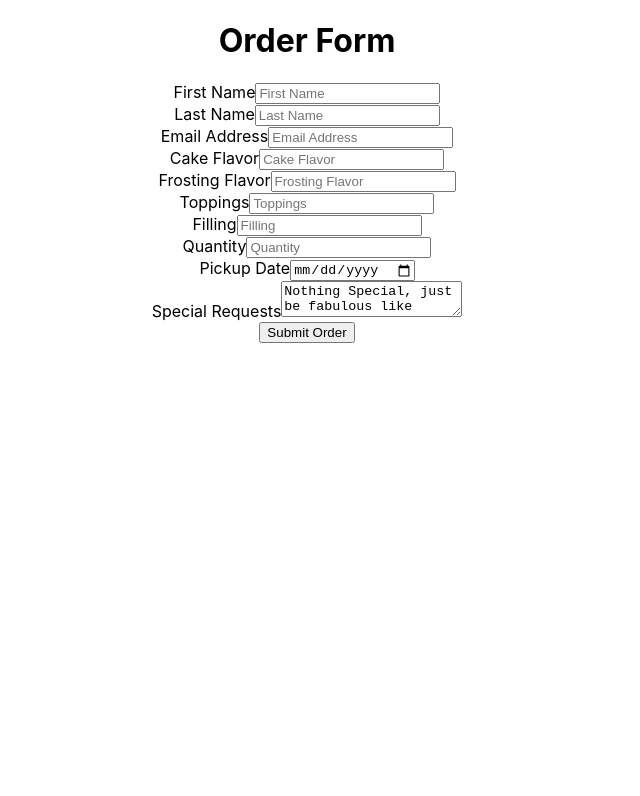
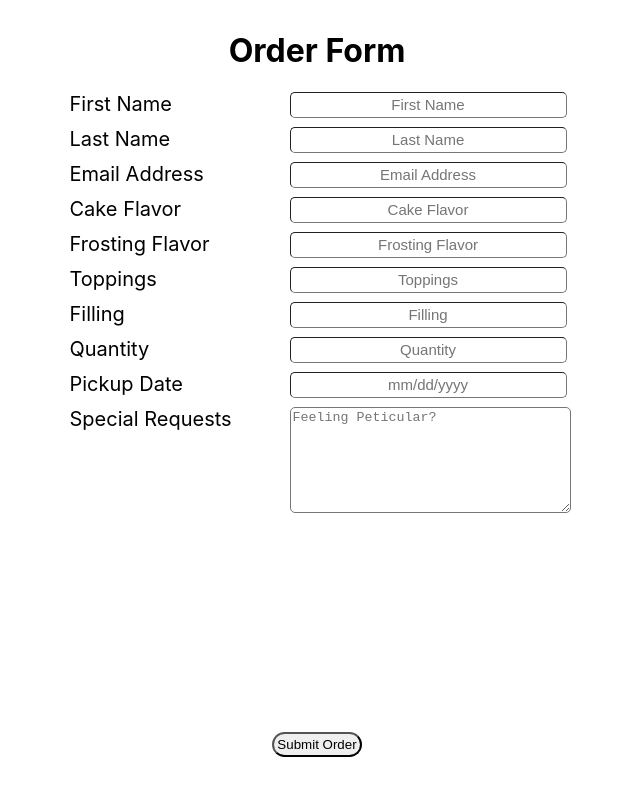
Before and after one commit to Pockets1514/HooksandEmailJS, a React (Create React App) app: page / in a window 1280 px wide. Shown: the top 796 px of the page, without its empty margins (333-973 px from the left). Built offline with nearby package versions, Linux system fonts and the light colour scheme.

Commit message:
corrected connection to emailjs template and added grid to order form

```diff
--- a/package.json
+++ b/package.json
@@ -10,6 +10,7 @@
     "react": "^17.0.2",
     "react-dom": "^17.0.2",
     "react-scripts": "4.0.3",
+    "sass": "^1.44.0",
     "web-vitals": "^1.1.2"
   },
   "scripts": {
--- a/public/index.html
+++ b/public/index.html
@@ -24,20 +24,10 @@
       work correctly both with client-side routing and a non-root public URL.
       Learn how to configure a non-root public URL by running `npm run build`.
     -->
-    <title>React App</title>
+    <title>BohoToGo</title>
   </head>
   <body>
     <noscript>You need to enable JavaScript to run this app.</noscript>
     <div id="root"></div>
-    <!--
-      This HTML file is a template.
-      If you open it directly in the browser, you will see an empty page.
-
-      You can add webfonts, meta tags, or analytics to this file.
-      The build step will place the bundled scripts into the <body> tag.
-
-      To begin the development, run `npm start` or `yarn start`.
-      To create a production bundle, use `npm run build` or `yarn build`.
-    -->
   </body>
 </html>
--- a/src/App.js
+++ b/src/App.js
@@ -1,4 +1,5 @@
 import "./App.css";
+import "./styles/index.scss";
 import OrderForm from "./components/order/OrderForm";
 function App() {
   return (
--- a/src/components/order/FormElements.js
+++ b/src/components/order/FormElements.js
@@ -63,14 +63,12 @@ export class FormTextArea extends Component {
       <div className={`${className} form-textarea`}>
         <label className="form-textarea__label">{title}</label>
         <textarea
-          className="form-textarea__textarea form-data"
+          className="form-textarea__area form-data"
           type={type}
           value={value}
           placeholder={placeholder}
           onChange={onChange}
-        >
-          {title}
-        </textarea>
+        />
       </div>
     );
   }
--- a/src/components/order/OrderForm.js
+++ b/src/components/order/OrderForm.js
@@ -61,7 +61,7 @@ export default function OrderForm() {
     filling: "",
     quantity: "",
     pickup_date: "",
-    special_requests: "Nothing Special, just be fabulous like always!",
+    special_requests: "",
   };
 
   const [state, dispatch] = useReducer(reducer, initialState);
@@ -91,7 +91,7 @@ export default function OrderForm() {
   return (
     <form className="order-form" onSubmit={sendEmail} ref={form}>
       <FormTitle className="order-form__title" text="Order Form" />
-      <div className="form-input-wrapper">
+      <div className="order-form__input-wrapper">
         <FormInput
           className="first-name"
           name="first_name"
@@ -201,10 +201,10 @@ export default function OrderForm() {
           className="pickup-date"
           name="pickup_date"
           title="Pickup Date"
-          type="date"
+          type="text"
           value={state.pickup_date}
           min="10/14/2021"
-          placeholder="mm/dd"
+          placeholder="mm/dd/yyyy"
           onChange={(event) => {
             dispatch({
               type: "UPDATE_DATE",
@@ -213,12 +213,12 @@ export default function OrderForm() {
           }}
         />
         <FormTextArea
-          className="special-requests area"
+          className="special-requests-area"
           name="special_requests"
           title="Special Requests"
           type="textarea"
           value={state.special_requests}
-          placeholder="Feeing Peticular? Explain yo-self"
+          placeholder="Feeling Peticular?"
           onChange={(event) => {
             dispatch({
               type: "UPDATE_REQUESTS",
--- a/src/styles/OrderForm.scss
+++ b/src/styles/OrderForm.scss
@@ -1,11 +1,16 @@
-.form-input-wrapper {
+.order-form {
   display: flex;
   flex-direction: column;
-  row-gap: 15px;
+  &__input-wrapper {
+    display: flex;
+    flex-direction: column;
+    justify-content: flex-start;
+  }
 }
 
 .form-field {
   display: grid;
+  margin-bottom: 15px;
   justify-items: start;
   grid-template-columns: [s] 5px [label-s] 200px [label-e] 20px [input-s] 275px [input-e] 5px [e];
   grid-template-rows: [s] 20px [e];
@@ -32,16 +37,17 @@
   justify-items: start;
   margin-bottom: 20px;
   grid-template-columns: [s] 5px [label-s] 200px [label-e] 20px [area-s] 175px [area-e] 5px [e];
-  grid-template-rows: [s] 20px [e];
+  grid-template-rows: [s] 200px [e];
 
   &__label {
     font-size: 20px;
     grid-column: label-s/label-e;
     grid-row: s/e;
   }
-  &__textarea {
+  &__area {
     width: 275px;
     height: 100px;
+    resize: vertical;
     border-radius: 5px;
     grid-column: area-s/area-e;
     grid-row: s/e;
--- a/src/styles/index.scss
+++ b/src/styles/index.scss
@@ -13,10 +13,10 @@ code {
 }
 
 @import "./variables.scss";
-@import "./App.scss";
 @import "tile-gallery.scss";
 @import "./galleryitem.scss";
 @import "./Home.scss";
 @import "./Header.scss";
 @import "./NavBar.scss";
 @import "./OrderForm.scss";
+@import "./App.scss";
```
Also changed, not shown: 1 other file (tests, documents, lock files or other folders).
